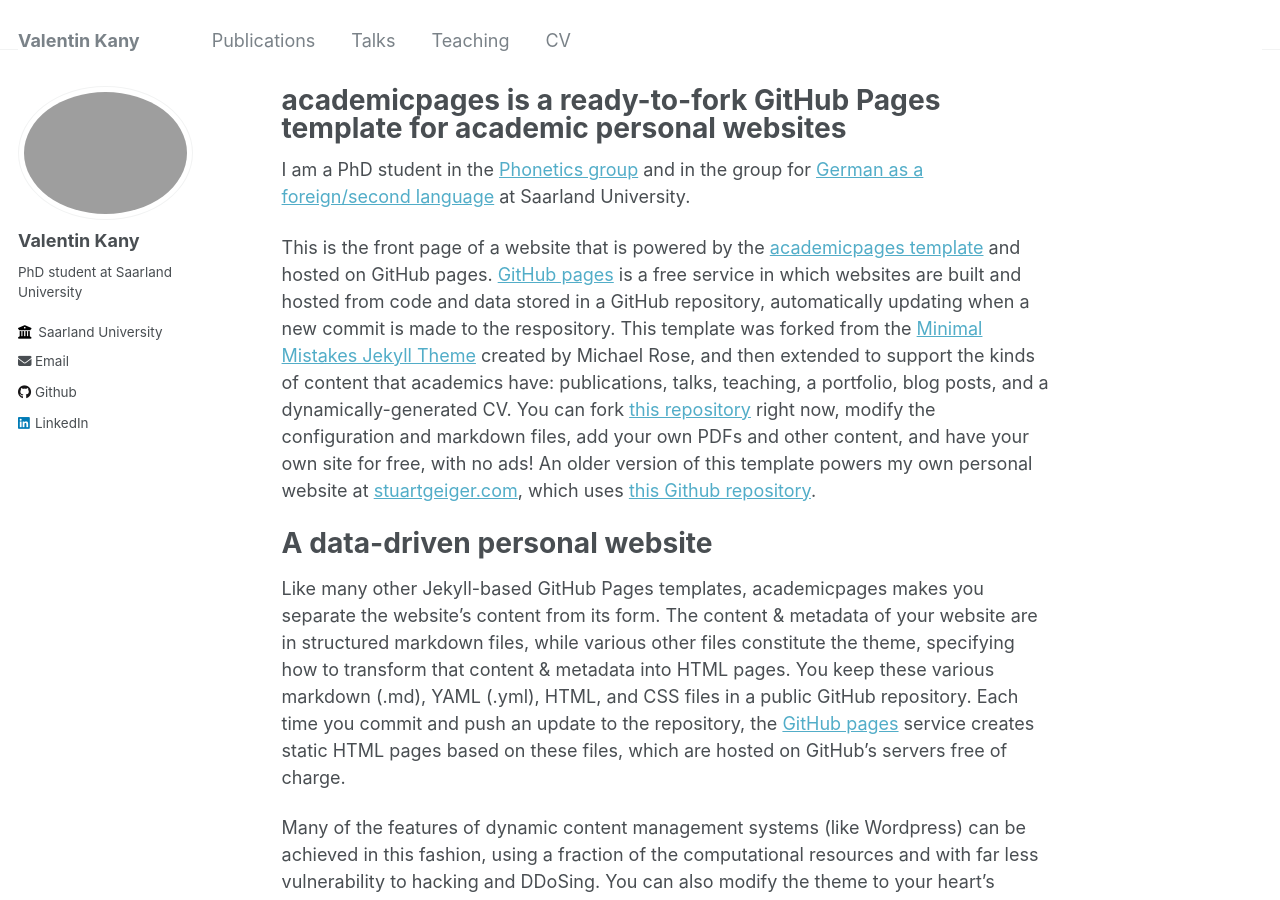
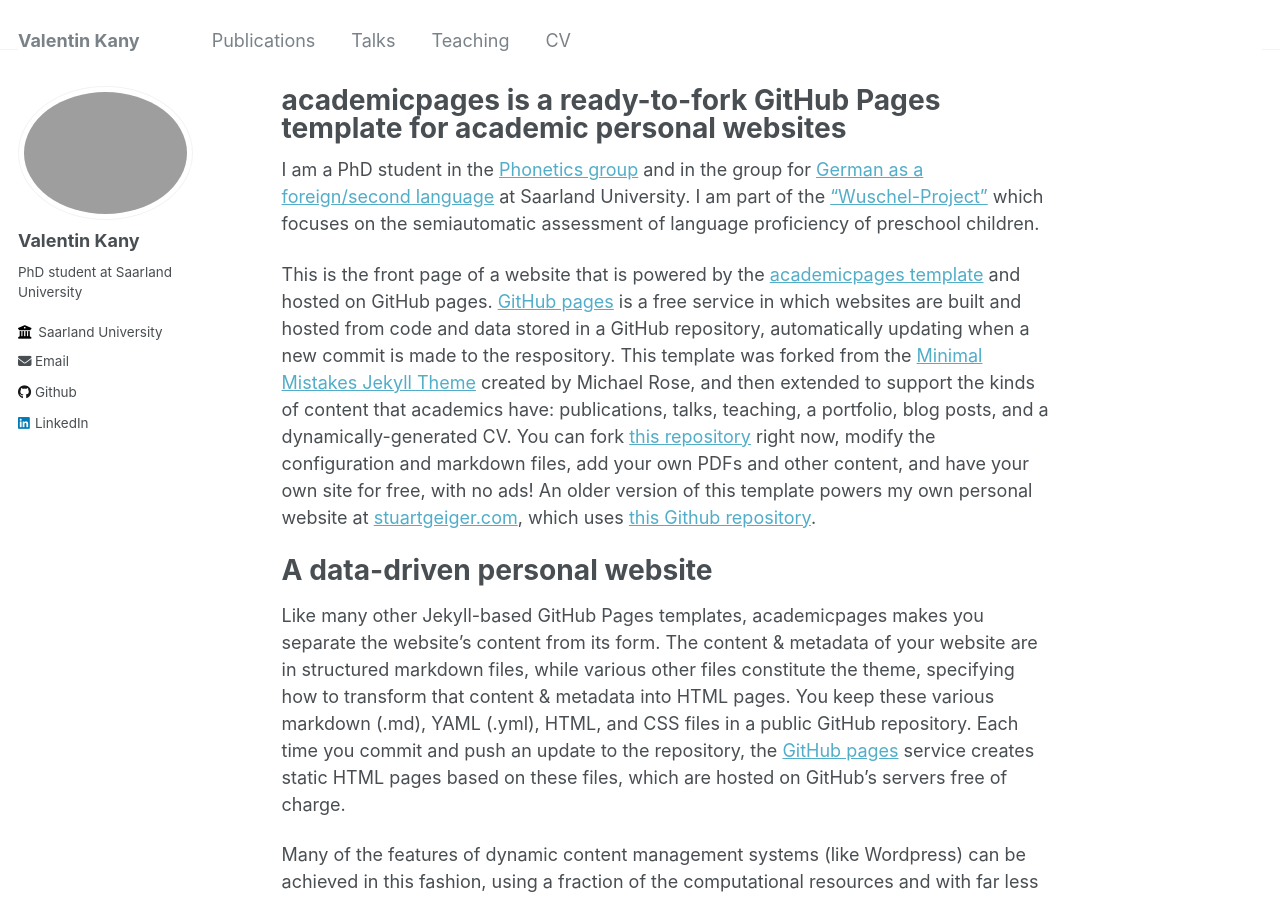
Before and after one commit to Valentin-Kany/Valentin-Kany.github.io, a Jekyll site: the page built from _pages/about.md, in a window 1280 px wide and 900 px high. Built offline with Jekyll 4.4.1, drawn with Linux system fonts in a browser that asks for light colours.

Commit message:
Update about.md

```diff
--- a/_pages/about.md
+++ b/_pages/about.md
@@ -7,6 +7,7 @@ redirect_from:
   - /about.html
 ---
 I am a PhD student in the [Phonetics group](https://www.coli.uni-saarland.de/groups/BM/phonetics/) and in the group for [German as a foreign/second language](https://www.uni-saarland.de/lehrstuhl/haberzettl.html) at Saarland University.
+I am part of the ["Wuschel-Project"](https://www.uni-saarland.de/lehrstuhl/haberzettl/projekte/sprachliche-bildung-in-kita.html) which focuses on the semiautomatic assessment of language proficiency of preschool children.
 
 This is the front page of a website that is powered by the [academicpages template](https://github.com/academicpages/academicpages.github.io) and hosted on GitHub pages. [GitHub pages](https://pages.github.com) is a free service in which websites are built and hosted from code and data stored in a GitHub repository, automatically updating when a new commit is made to the respository. This template was forked from the [Minimal Mistakes Jekyll Theme](https://mmistakes.github.io/minimal-mistakes/) created by Michael Rose, and then extended to support the kinds of content that academics have: publications, talks, teaching, a portfolio, blog posts, and a dynamically-generated CV. You can fork [this repository](https://github.com/academicpages/academicpages.github.io) right now, modify the configuration and markdown files, add your own PDFs and other content, and have your own site for free, with no ads! An older version of this template powers my own personal website at [stuartgeiger.com](http://stuartgeiger.com), which uses [this Github repository](https://github.com/staeiou/staeiou.github.io).
 
```
